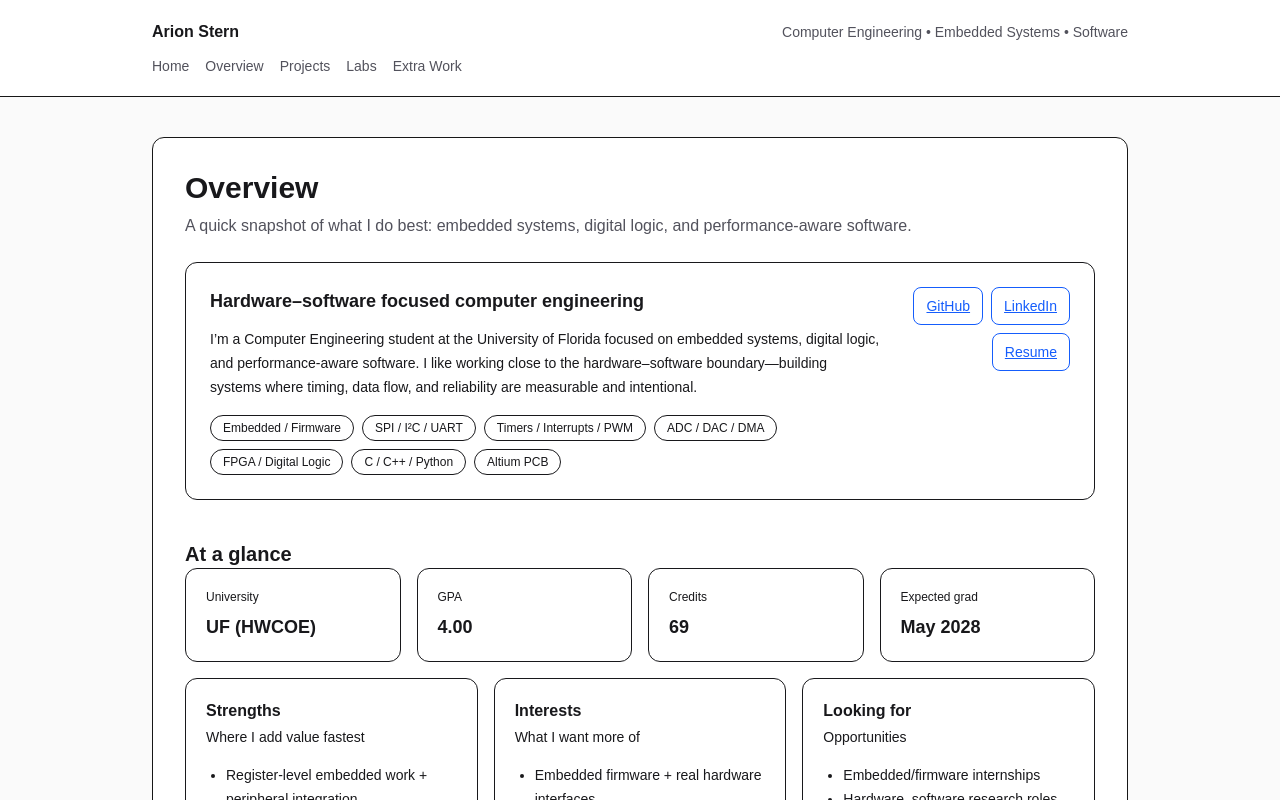
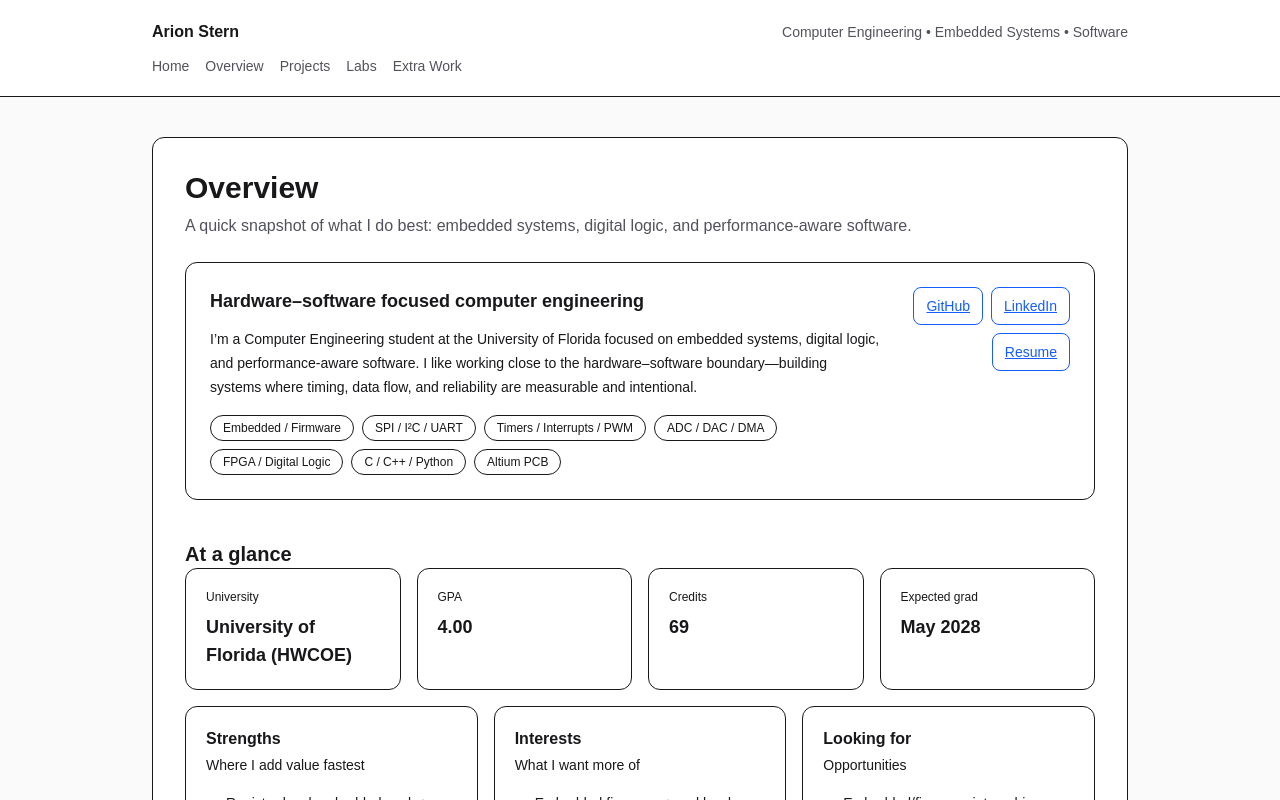
Before and after one commit to arionstern/engineering-portfolio, a Next.js app: page /overview in a window 1280 px wide. Shown: the top 800 px of the page. Built offline with nearby package versions, Linux system fonts and the light colour scheme.

Commit message:
updated the resume pdf and change UF to university of florida, got rid of microP on projects page

```diff
--- a/src/app/overview/page.tsx
+++ b/src/app/overview/page.tsx
@@ -161,7 +161,7 @@ export default function OverviewPage() {
         {/* Stats row */}
         <SectionTitle>At a glance</SectionTitle>
         <div className="grid gap-4 md:grid-cols-4">
-          <Stat label="University" value="UF (HWCOE)" />
+          <Stat label="University" value="University of Florida (HWCOE)" />
           <Stat label="GPA" value="4.00" />
           <Stat label="Credits" value="69" />
           <Stat label="Expected grad" value="May 2028" />
```
Also changed, not shown: src/data/projects.ts (+6 -2 lines), 2 other files (tests, documents, lock files or other folders).
